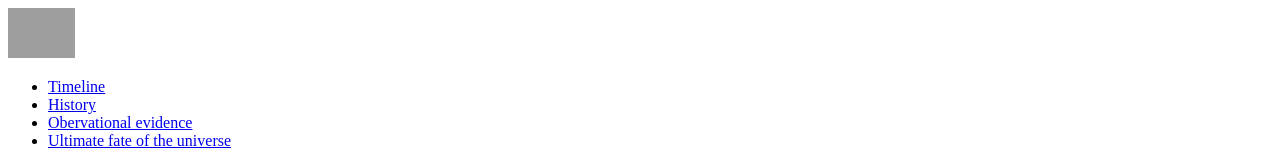
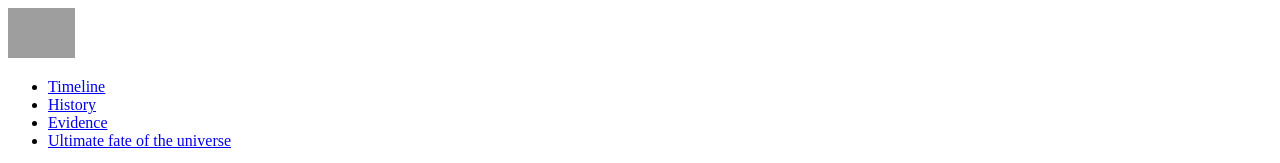
Before and after one commit to adnan12398/The-Big-Bang, a plain HTML site: page history.html in a window 1280 px wide. Shown: the top 163 px of the page. Drawn offline with Linux system fonts and the light colour scheme; grey boxes are pictures that could not be loaded.

Commit message:
Update history.html

```diff
--- a/history.html
+++ b/history.html
@@ -4,21 +4,32 @@
   <meta charset="UTF-8">
   <meta name="viewport" content="width=device-width, initial-scale=1.0">
   <meta http-equiv="X-UA-Compatible" content="ie=edge">
+  <link href="https://fonts.googleapis.com/css2?family=Roboto:wght@400;500&display=swap" rel="stylesheet">
   <title>The Big Bang</title>
 </head>
 <body>
   <header>
 
-    <nav>
-     <a href="https://adnan12398.github.io/The-Big-Bang/"><img height="50px" width="auto" src="https://i.imgur.com/PH7960b.png" alt="">
+      <div class="logo">
 
-       <ul>
-        <li><a href="https://adnan12398.github.io/The-Big-Bang/timeline.html">Timeline</a></li>
-        <li><a href="https://adnan12398.github.io/The-Big-Bang/history.html">History</a></li>
-        <li><a href="#">Obervational evidence</a></li>
-        <li><a href="#">Ultimate fate of the universe</a></li>
-      </ul>
-    </nav>
+        <a href="https://adnan12398.github.io/The-Big-Bang/"><img height="50px" width="auto" src="https://i.imgur.com/PH7960b.png" alt="logo">
+
+         </div>
+
+
+        <nav>
+
+          <ul class="nav-links">
+        <li ><a class="nav-link" href="https://adnan12398.github.io/The-Big-          Bang/timeline.html">Timeline</a></li>
+
+           <li><a class="nav-link" href="https://adnan12398.github.io/The-Big-    Bang/history.html">History</a></li>
+
+             <li><a class="nav-link" href="#">Evidence</a></li>
+
+             <li><a class="nav-link" href="#">Ultimate fate of the universe</a></li>
+          </ul>
+
+        </nav>
 
   </header>
   <section>
```
